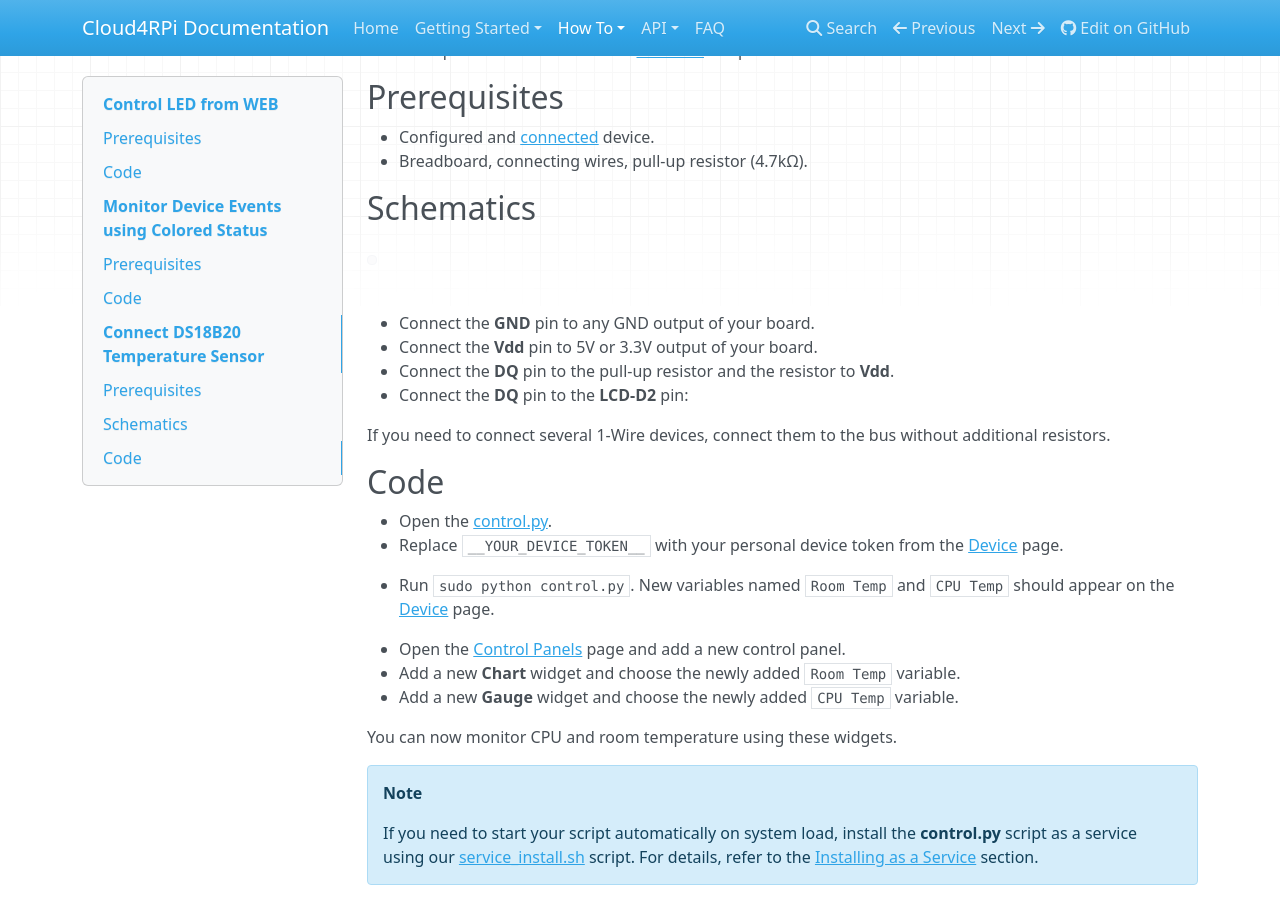
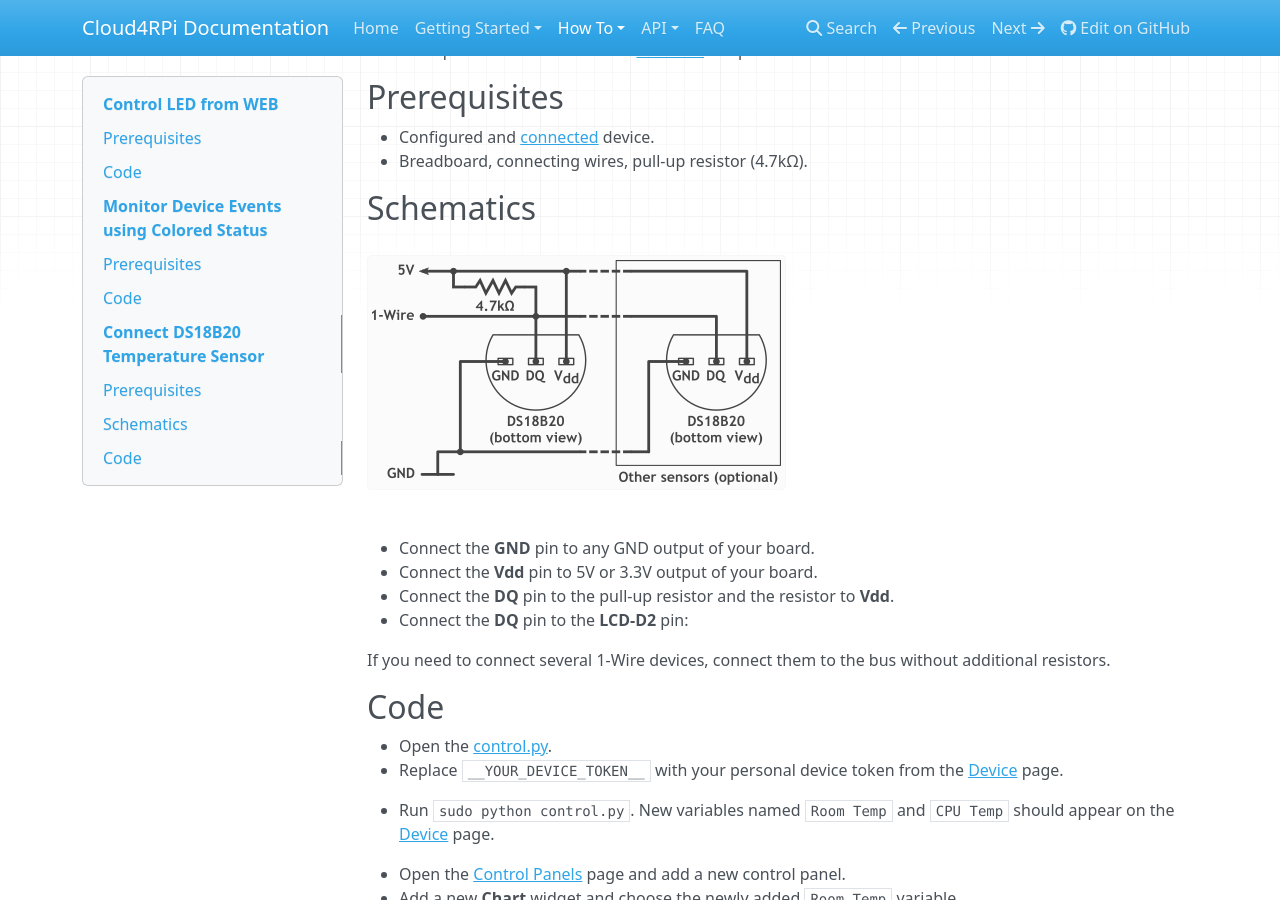
Before and after one commit to cloud4rpi/docs, an MkDocs documentation site: the page built from docs/howto/chip.md, in a window 1280 px wide and 900 px high, scrolled down 1025 px. Built offline with MkDocs 1.6.1, drawn with Linux system fonts in a browser that asks for light colours; nearby versions of some CDN libraries; old or Windows-style settings are respelled for this version of MkDocs.

Commit message:
fix img path

```diff
--- a/docs/howto/chip.md
+++ b/docs/howto/chip.md
@@ -48,7 +48,7 @@ This example shows how to use the [DS18B20](https://datasheets.maximintegrated.c
 
 ## Schematics
 
-![](res/ds18b20.png)
+![](/res/ds18b20.png)
 
 - Connect the **GND** pin to any GND output of your board.
 - Connect the **Vdd** pin to 5V or 3.3V output of your board.
```
Also changed, not shown: docs/howto/rpi.md (+1 -1 lines).
